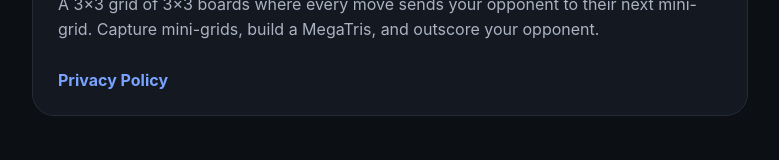
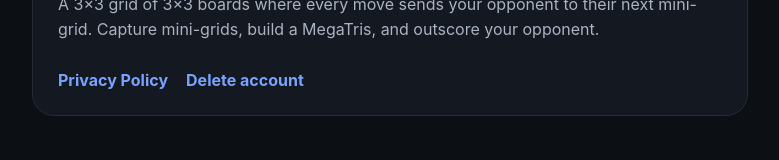
Before and after one commit to AlessandroMassignani/AlessandroMassignani.github.io, a plain HTML site: page index.html in a window 1280 px wide. Shown: the part 529-689 px from the top of the page, without its empty margins (250-1029 px from the left). Drawn offline with Linux system fonts and the light colour scheme.

Commit message:
Link NineShift account deletion page

```diff
--- a/index.html
+++ b/index.html
@@ -27,6 +27,7 @@
       <p class="copy">A 3×3 grid of 3×3 boards where every move sends your opponent to their next mini-grid. Capture mini-grids, build a MegaTris, and outscore your opponent.</p>
       <nav>
         <a href="https://kvczikkyrsbrejcdmhfz.supabase.co/functions/v1/nineshift-privacy">Privacy Policy</a>
+        <a href="/delete-account.html">Delete account</a>
       </nav>
     </section>
     <footer>© 2026 ASGames</footer>
```
